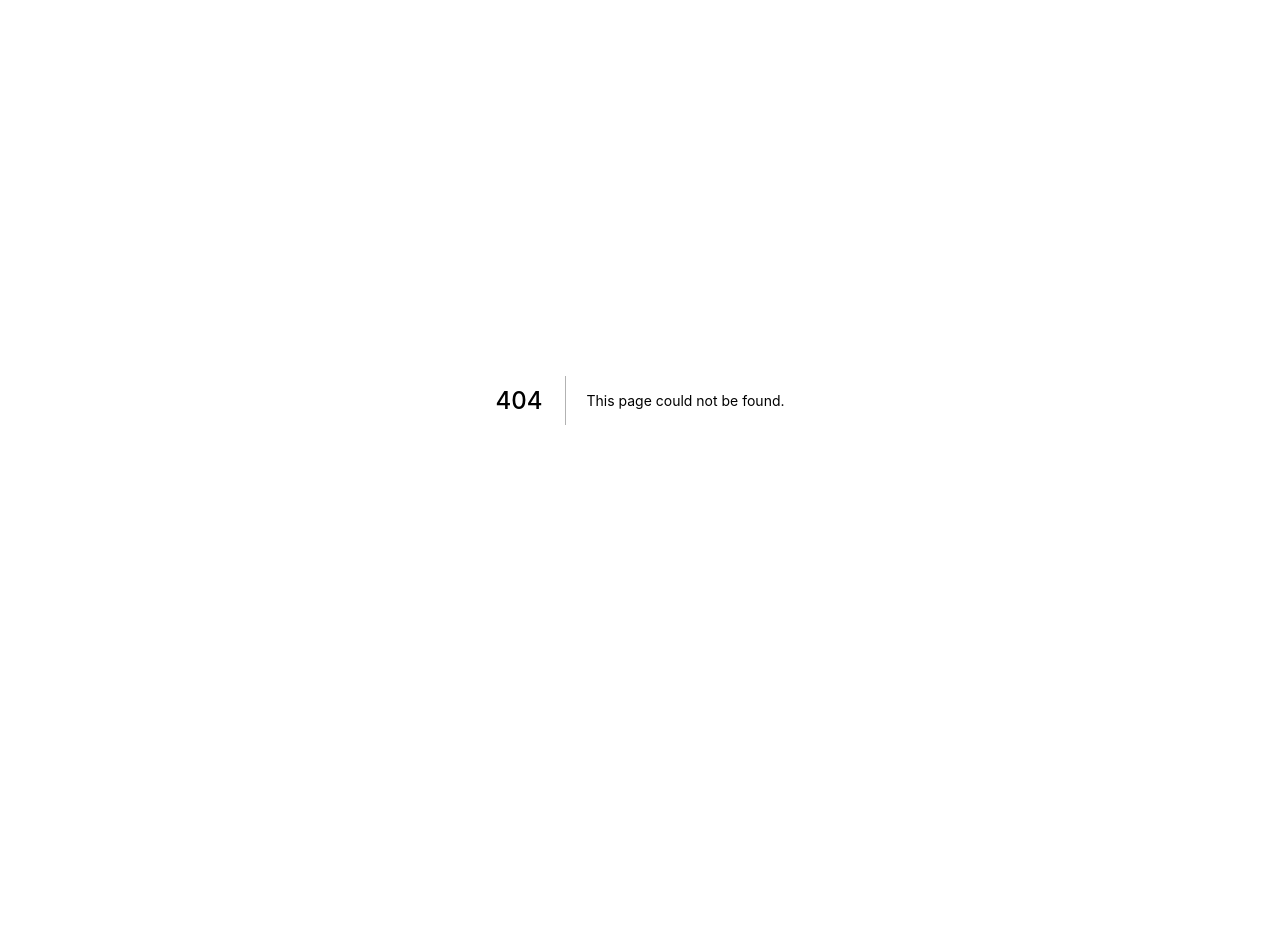
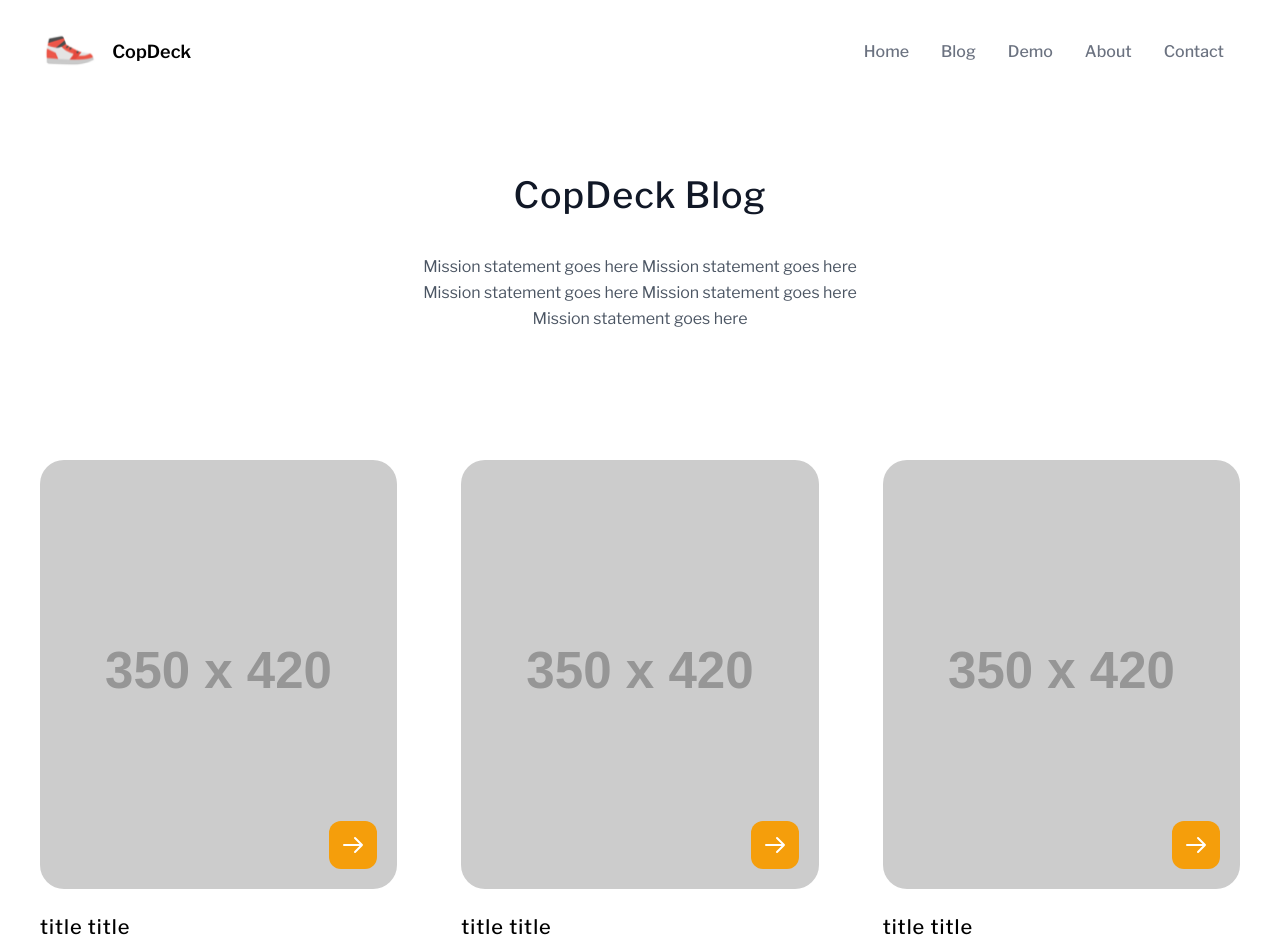
Before and after one commit to istvan-kreisz/copdeck-landing-page, a Next.js app: page /blog in a window 1280 px wide. Before the commit this address had no page. Shown: the top 952 px of the page. Before the commit the page ends 800 px from the top, so only its background shows below. Built offline with nearby package versions, Linux system fonts and the light colour scheme.

Commit message:
blog page setup

```diff
--- /dev/null
+++ b/components/blog/articleThumbnail.tsx
@@ -0,0 +1,29 @@
+import { ArrowRightIcon } from '@heroicons/react/outline'
+
+const ArticleThumbnail = ({ title, description, imgName }) => {
+	return (
+		<div className="cursor-pointer group flex flex-col items-center md:items-start mb-6 md:mb-0">
+			<div className="max-w-xs sm:max-w-sm lg:max-w-md">
+				<div className="relative">
+					<img
+						className="w-full object-cover object-center rounded-3xl justify-self-center"
+						alt="hero"
+						src="https://dummyimage.com/350x420"
+					/>
+					<div className="bg-yellow-500 group-hover:bg-yellow-600 h-12 w-12 rounded-xl flex items-center absolute bottom-5 right-5">
+						<ArrowRightIcon
+							className="mx-auto text-center h-6 w-6 text-white"
+							aria-hidden="true"
+						></ArrowRightIcon>
+					</div>
+				</div>
+				<h3 className="font-medium text-xl tracking-wider mb-3 mt-6">{title}</h3>
+				<p className="font-normal text-left leading-relaxed tracking-wider line-clamp-2">
+					{description}
+				</p>
+			</div>
+		</div>
+	)
+}
+
+export default ArticleThumbnail
--- a/components/shared/socialIcons.tsx
+++ b/components/shared/socialIcons.tsx
@@ -2,13 +2,13 @@ const SocialIcons = (props) => {
 	return (
 		<span className="inline-flex justify-center md:justify-start space-x-6">
 			<a href="twitter.com">
-				<img className="h-7" src="/images/twitter.svg" alt="" />
+				<img className="h-6" src="/images/twitter.svg" alt="" />
 			</a>
 			<a href="instagram.com">
-				<img className="h-7" src="/images/instagram.svg" alt="" />
+				<img className="h-6" src="/images/instagram.svg" alt="" />
 			</a>
 			<a href="facebook.com">
-				<img className="h-7" src="/images/facebook.svg" alt="" />
+				<img className="h-6" src="/images/facebook.svg" alt="" />
 			</a>
 		</span>
 	)
--- a/package.json
+++ b/package.json
@@ -11,6 +11,7 @@
     "@headlessui/react": "^1.0.0",
     "@heroicons/react": "^1.0.1",
     "@tailwindcss/forms": "^0.3.2",
+    "@tailwindcss/line-clamp": "^0.2.0",
     "next": "10.1.3",
     "react": "17.0.2",
     "react-dom": "17.0.2"
--- /dev/null
+++ b/pages/blog.tsx
@@ -0,0 +1,45 @@
+import ArticleThumbnail from '../components/blog/articleThumbnail'
+import Layout from '../components/shared/layout'
+
+export default function About() {
+	return (
+		<Layout>
+			<section className="container-default mt-2 lg:mt-4 text-gray-600">
+				<h1 className="sm:text-4xl text-3xl mb-8 text-center font-medium sm:leading-normal tracking-wide text-gray-900">
+					CopDeck Blog
+				</h1>
+				<p className="max-w-md mx-auto mb-16 sm:mb-32 leading-relaxed font-regular text-center">
+					Mission statement goes here Mission statement goes here Mission statement goes
+					here Mission statement goes here Mission statement goes here
+				</p>
+			</section>
+			<section className="container-default grid grid-cols-1 md:grid-cols-2 lg:grid-cols-3 gap-12 md:gap-16 content-center justify-center items-center my-12 lg:my-16">
+				<ArticleThumbnail
+					title="title title"
+					description="this is an article, read it. this is an article, read it. this is an article, read it"
+					imgName=""
+				></ArticleThumbnail>
+				<ArticleThumbnail
+					title="title title"
+					description="this is an article, read it. this is an article, read it. this is an article, read it"
+					imgName=""
+				></ArticleThumbnail>
+				<ArticleThumbnail
+					title="title title"
+					description="this is an article, read it. this is an article, read it. this is an article, read it"
+					imgName=""
+				></ArticleThumbnail>
+				<ArticleThumbnail
+					title="title title"
+					description="this is an article, read it. this is an article, read it. this is an article, read it"
+					imgName=""
+				></ArticleThumbnail>
+				<ArticleThumbnail
+					title="title title"
+					description="this is an article, read it. this is an article, read it. this is an article, read it"
+					imgName=""
+				></ArticleThumbnail>
+			</section>
+		</Layout>
+	)
+}
--- a/tailwind.config.js
+++ b/tailwind.config.js
@@ -14,5 +14,5 @@ module.exports = {
 	variants: {
 		extend: {},
 	},
-	plugins: [require('@tailwindcss/forms')],
+	plugins: [require('@tailwindcss/forms'), require('@tailwindcss/line-clamp')],
 }
```
Also changed, not shown: 1 other file (tests, documents, lock files or other folders).
